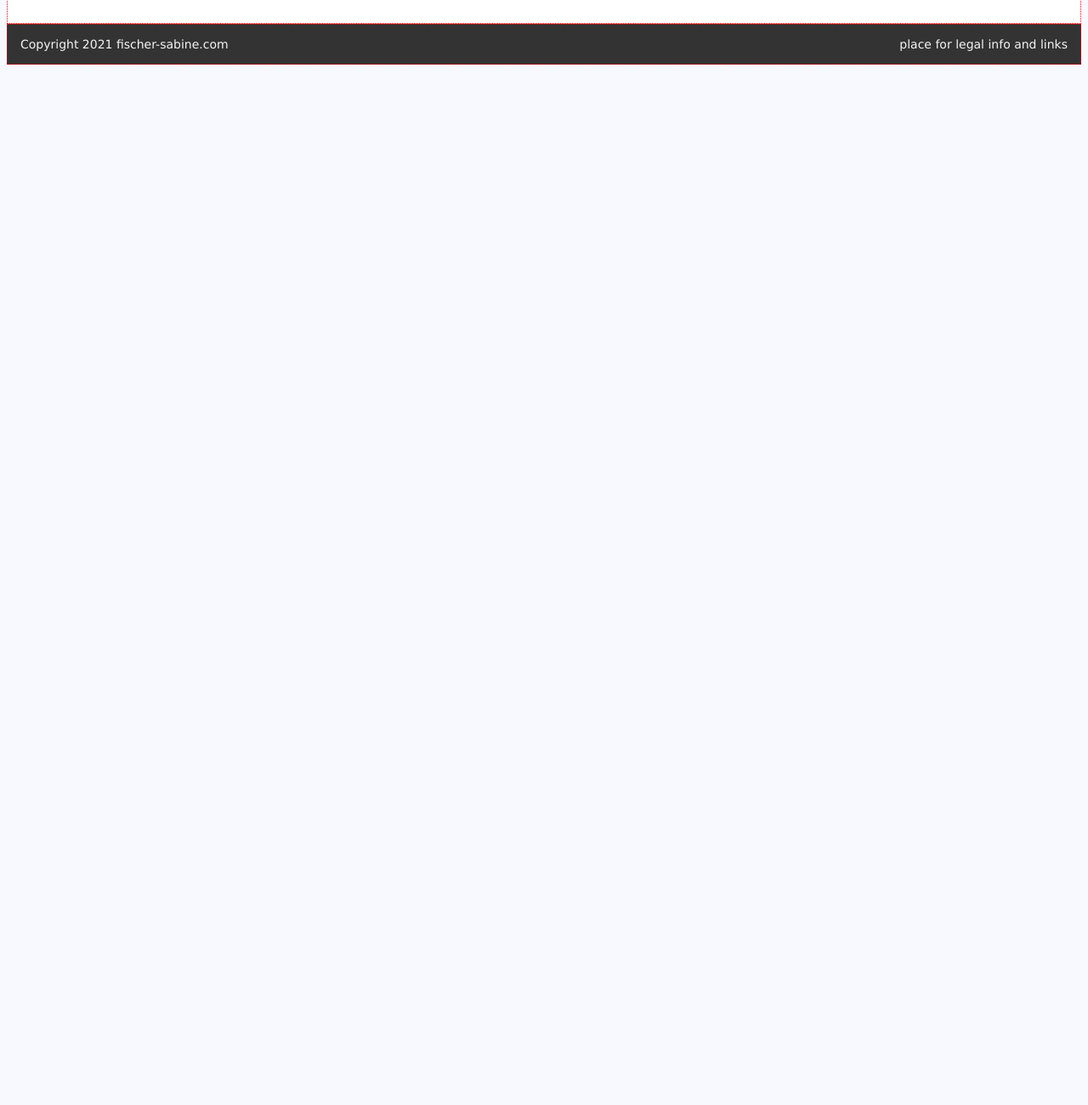
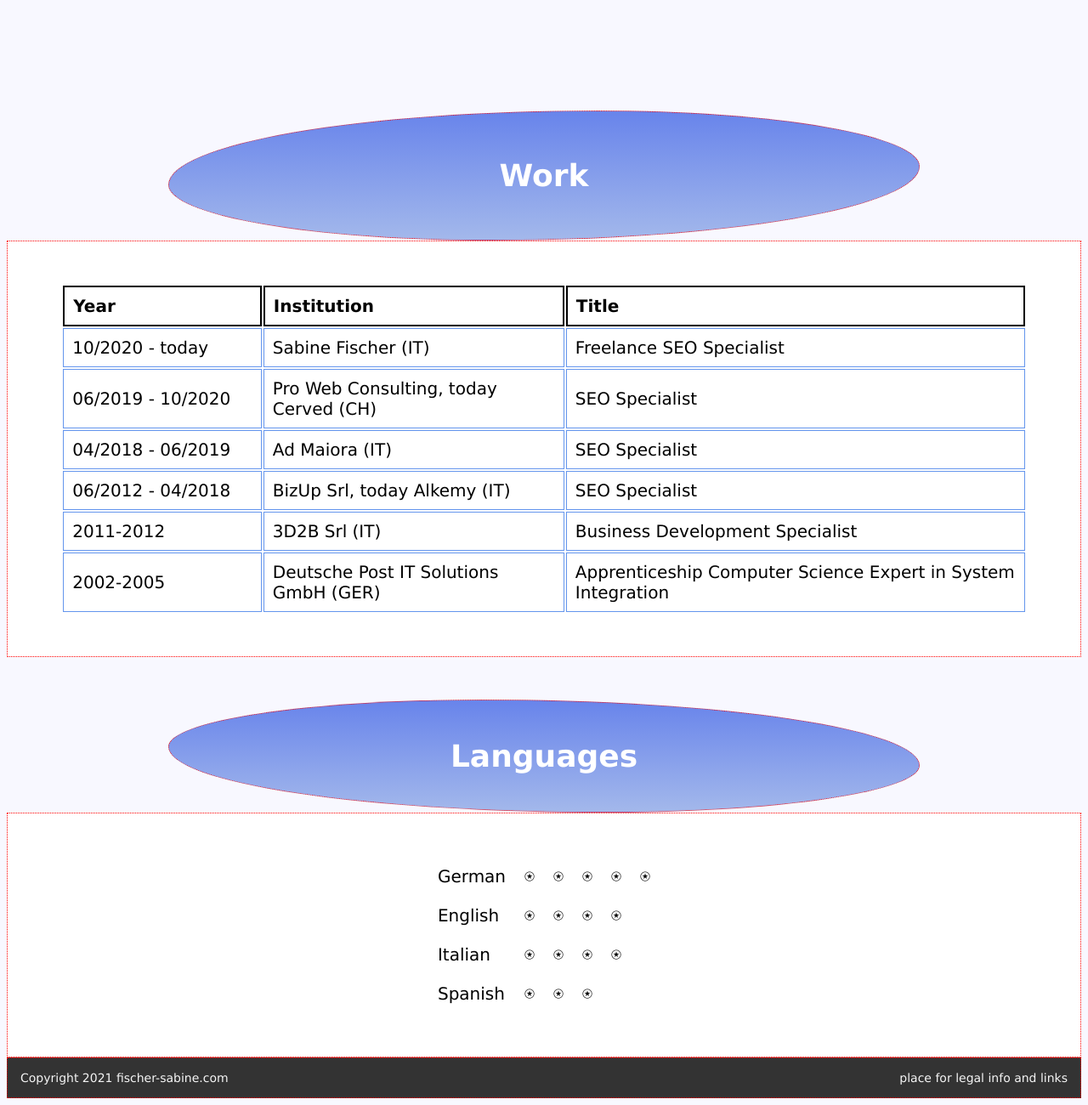
Before and after one commit to ada-net/portfolio, a plain HTML site: page homepage.html in a window 1280 px wide. Shown: the part 2966-4266 px from the top of the page at 85% size. Before the commit the page ends 3050 px from the top, so only its background shows below. Drawn offline with Linux system fonts and the light colour scheme.

Commit message:
added job history & languages

```diff
--- a/css-files/education.css
+++ b/css-files/education.css
@@ -12,12 +12,14 @@
 
 	}
 
-	/*the "official eduction" part*/
+	/*the "official education" part*/
 
 	.education-official {
 		grid-area: ebof;
+		display:flex;
+		flex-direction:row;
+		justify-content: center;
 		border-radius:10;
-		text-orientation:left;
 		padding-top: 20px;
 		padding-bottom: 50px;
 		padding-left:5%;
@@ -28,11 +30,12 @@
 	/*the "interest/others" part*/
 	.education-other {
 		grid-area: ebot;
+		display: flex;
+		flex-direction:row;
+		justify-content: center;
 		border-radius:10;
-		text-orientation:left;
 		padding-top: 20px;
 		padding-bottom: 50px;
 		padding-left:5%;
 		padding-right:5%;
-
 	}
--- a/css-files/homepage-grid.css
+++ b/css-files/homepage-grid.css
@@ -1,5 +1,4 @@
-/*File Description: This is the homepage grid template CSS.
-The homepage body element styles can be found in body.css*/
+/*File Description: This is the homepage grid template CSS.*/
 
 
 .homepage-grid {
@@ -15,47 +14,7 @@ The homepage body element styles can be found in body.css*/
 	"ed"
 	"ebof"
 	"ebot"
+	"woh"
+	"wob"
 	"ft";
 }
-
-
-/* Medium Screens
-@media (min-width: 600px) and (max-width: 900px){
-	.homepage-grid {
-		display: grid;
-		grid-template-columns: 50% 50%;
-		grid-template-rows: auto;
-		grid-template-areas:
-		"we"
-		"so"
-		"br"
-		"ph"
-		"pb"
-		"ed"
-		"ebof"
-		"ebot"
-		"ft";
-
-
-	}
-}*/
-
-/* Large Screens
-@media (min-width: 901px) {
-	.homepage-grid {
-		display: grid;
-		grid-template-columns: 50% 50%;
-		grid-template-rows: 1fr 200px 1fr 1fr 1fr 1fr 1fr 1fr 50px;
-		grid-template-areas:
-		"we"
-		"so"
-		"br"
-		"ph"
-		"pb"
-		"ed"
-		"ebof"
-		"ebot"
-		"ft";
-
-	}
-}*/
--- /dev/null
+++ b/css-files/languages.css
@@ -0,0 +1,24 @@
+/*languages area title*/
+.languages-head {
+    grid-area: lh;
+    text-align: center;
+    border-radius:50% 70%;
+    padding-top: 20px;
+    padding-bottom: 20px;
+    margin-left:15%;
+    margin-right:15%;
+
+}
+
+/*the languages section body*/
+.languages-body {
+    grid-area: lb;
+    display:flex;
+    flex-direction:row;
+    justify-content: center;
+    border-radius:10;
+    padding-top: 50px;
+    padding-bottom: 50px;
+    padding-left:5%;
+    padding-right:5%;
+}
--- a/css-files/main.css
+++ b/css-files/main.css
@@ -32,5 +32,11 @@
 	/*education section CSS*/
 	@import "./education.css";
 
+	/*work section CSS*/
+	@import "./work.css";
+
+	/*languages section CSS*/
+	@import "./languages.css";
+
 	/*footer*/
 	@import "./footer.css";
--- a/css-files/social.css
+++ b/css-files/social.css
@@ -6,6 +6,5 @@
 	display: flex;
 	flex-direction:row;
 	justify-content:center;
-
     margin-bottom: 150px;
 }
--- a/css-files/text-styles.css
+++ b/css-files/text-styles.css
@@ -128,10 +128,6 @@ table {
 
 	font: normal 20px Verdana, Geneva, Tahoma, sans-serif;
 	color: black;
-	/*width: 90%;*/
-
-
-
 }
 
 	th {
@@ -139,7 +135,7 @@ table {
 		border-color:black;
 		border-width: 2px;
 		text-align: left;
-		column-width: 150px;
+		column-width: 250px;
 		padding:10px;
 	}
 
@@ -147,6 +143,13 @@ table {
 		border-style: solid;
 		border-color:cornflowerblue;
 		border-width: 1px;
+		text-align: left;
+		padding:10px;
+		}
+
+	.td-languages {
+		border-style:none;
+
 		text-align: left;
 		padding:10px;
 		}
--- /dev/null
+++ b/css-files/work.css
@@ -0,0 +1,24 @@
+/*the work section CSS*/
+
+.work-head {
+    grid-area: woh;
+    text-align: center;
+    padding-top:30px;
+    padding-bottom: 30px;
+    margin-left: 15%;
+    margin-right:15%;
+    margin-top: 150px;
+    border-radius: 80% 60%;
+}
+
+.work-body {
+    grid-area: wob;
+    display:flex;
+    flex-direction:row;
+    justify-content: center;
+    padding-top:50px;
+    padding-bottom: 50px;
+    padding-left:5%;
+	padding-right:5%;
+    margin-bottom: 50px;
+}
--- a/homepage.html
+++ b/homepage.html
@@ -110,19 +110,14 @@
 									<td>Frontend Developer</th>
 								</tr>
 								<tr>
-									<td>2007-2010</th>
+									<td>2007 - 2010</th>
 									<td>Justus-Liebig University Giessen (GER)</th>
-									<td>Bachelor in Modern Languages & Adult Education</th>
+									<td>BA Modern Languages & Didactics for Adults</th>
 								</tr>
 								<tr>
-									<td>2005-2007</th>
+									<td>2005 - 2007</th>
 									<td>University of Applied Sciences Giessen-Friedberg (GER)</th>
 									<td>Computer Science (B.Sc., not completed)</th>
-								</tr>
-								<tr>
-									<td>2002-2005</th>
-									<td>Deutsche Post IT Solutions GmbH (GER)</th>
-									<td>Apprenticeship Computer Science Expert in System Integration</th>
 								</tr>
 							  </table>
 						</div>
@@ -141,6 +136,94 @@
 						</div>
 					</section>
 
+					<section class="section-blue work-head helper">
+						<h2 class="h2-colored">Work</h2>
+					</section>
+
+					<section class="section-uncolored work-body helper">
+						<table>
+							<tr>
+							  <th>Year</th>
+							  <th>Institution</th>
+							  <th>Title</th>
+							</tr>
+							<tr>
+								<td>10/2020 - today</th>
+								<td>Sabine Fischer (IT)</th>
+								<td>Freelance SEO Specialist</th>
+							</tr>
+							<tr>
+								<td>06/2019 - 10/2020</th>
+								<td>Pro Web Consulting, today Cerved (CH)</th>
+								<td>SEO Specialist</th>
+							</tr>
+							<tr>
+								<td>04/2018 - 06/2019</th>
+								<td>Ad Maiora (IT)</th>
+								<td>SEO Specialist</th>
+							</tr>
+							<tr>
+								<td>06/2012 - 04/2018</th>
+								<td>BizUp Srl, today Alkemy (IT)</th>
+								<td>SEO Specialist</th>
+							</tr>
+							<tr>
+								<td>2011-2012</th>
+								<td>3D2B Srl (IT)</th>
+								<td>Business Development Specialist</th>
+							</tr>
+							<tr>
+								<td>2002-2005</th>
+								<td>Deutsche Post IT Solutions GmbH (GER)</th>
+								<td>Apprenticeship Computer Science Expert in System Integration</th>
+							</tr>
+						  </table>
+					</section>
+
+					<section class="languages-head section-blue helper">
+						<h2 class="h2-colored">Languages</h2>
+					</section>
+
+					<section class="section-uncolored languages-body helper">
+						<table>
+
+							<tr>
+								<td class="td-languages">German</th>
+								<td class="td-languages">⍟</th>
+								<td class="td-languages">⍟</th>
+								<td class="td-languages">⍟</th>
+								<td class="td-languages">⍟</th>
+								<td class="td-languages">⍟</th>
+
+							</tr>
+							<tr>
+								<td class="td-languages">English</th>
+								<td class="td-languages">⍟</th>
+								<td class="td-languages">⍟</th>
+								<td class="td-languages">⍟</th>
+								<td class="td-languages">⍟</th>
+								<td class="td-languages"></th>
+
+							</tr>
+							<tr>
+								<td class="td-languages">Italian</th>
+									<td class="td-languages">⍟</th>
+									<td class="td-languages">⍟</th>
+									<td class="td-languages">⍟</th>
+									<td class="td-languages">⍟</th>
+									<td class="td-languages"></th>
+
+							</tr>
+							<tr>
+								<td class="td-languages">Spanish</th>
+								<td class="td-languages">⍟</th>
+								<td class="td-languages">⍟</th>
+								<td class="td-languages">⍟</th>
+								<td class="td-languages"></th>
+								<td class="td-languages"></th>
+							</tr>
+						  </table>
+					</section>
 			</main>
 
 			<!--this is the footer-->
```
